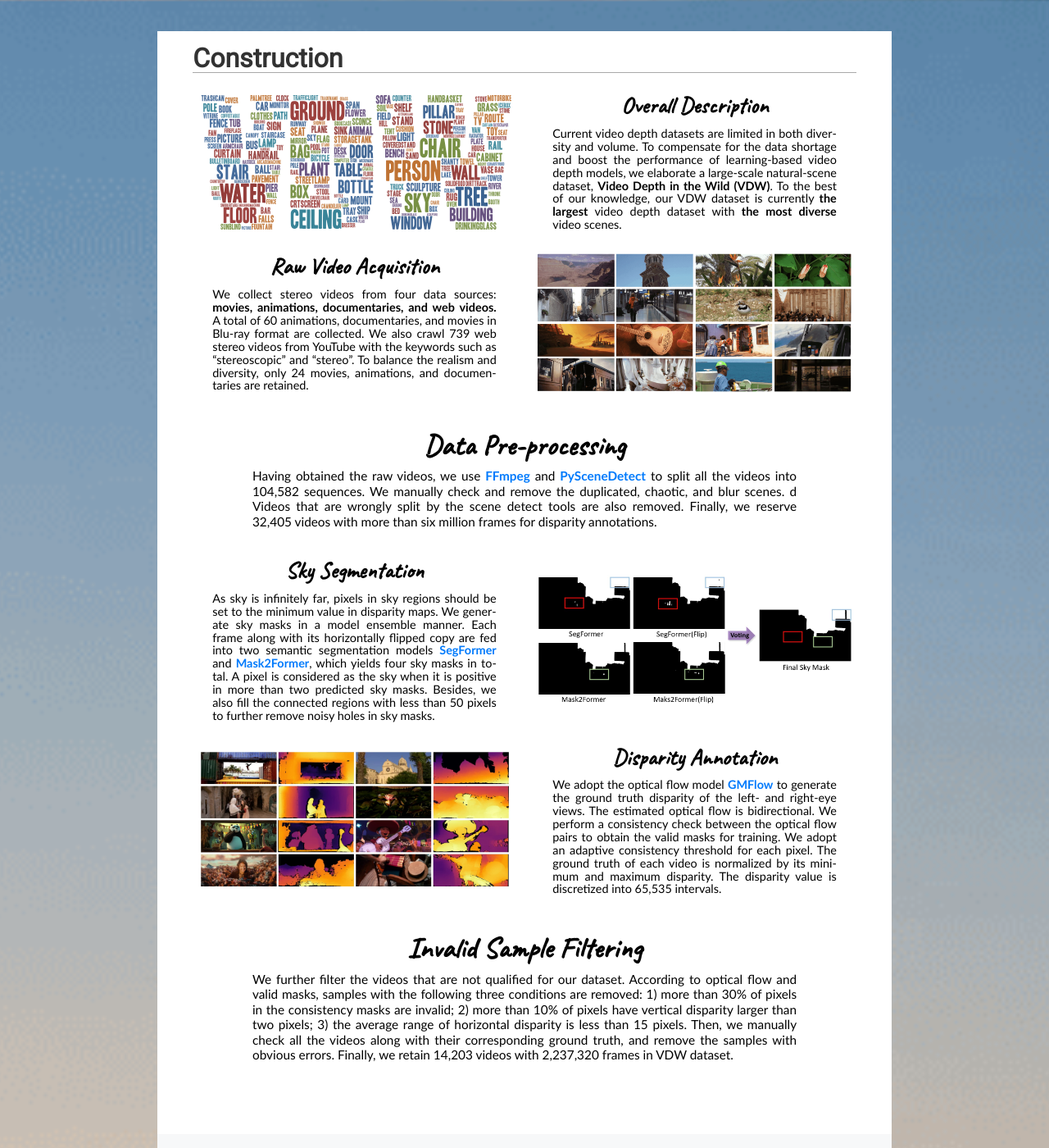
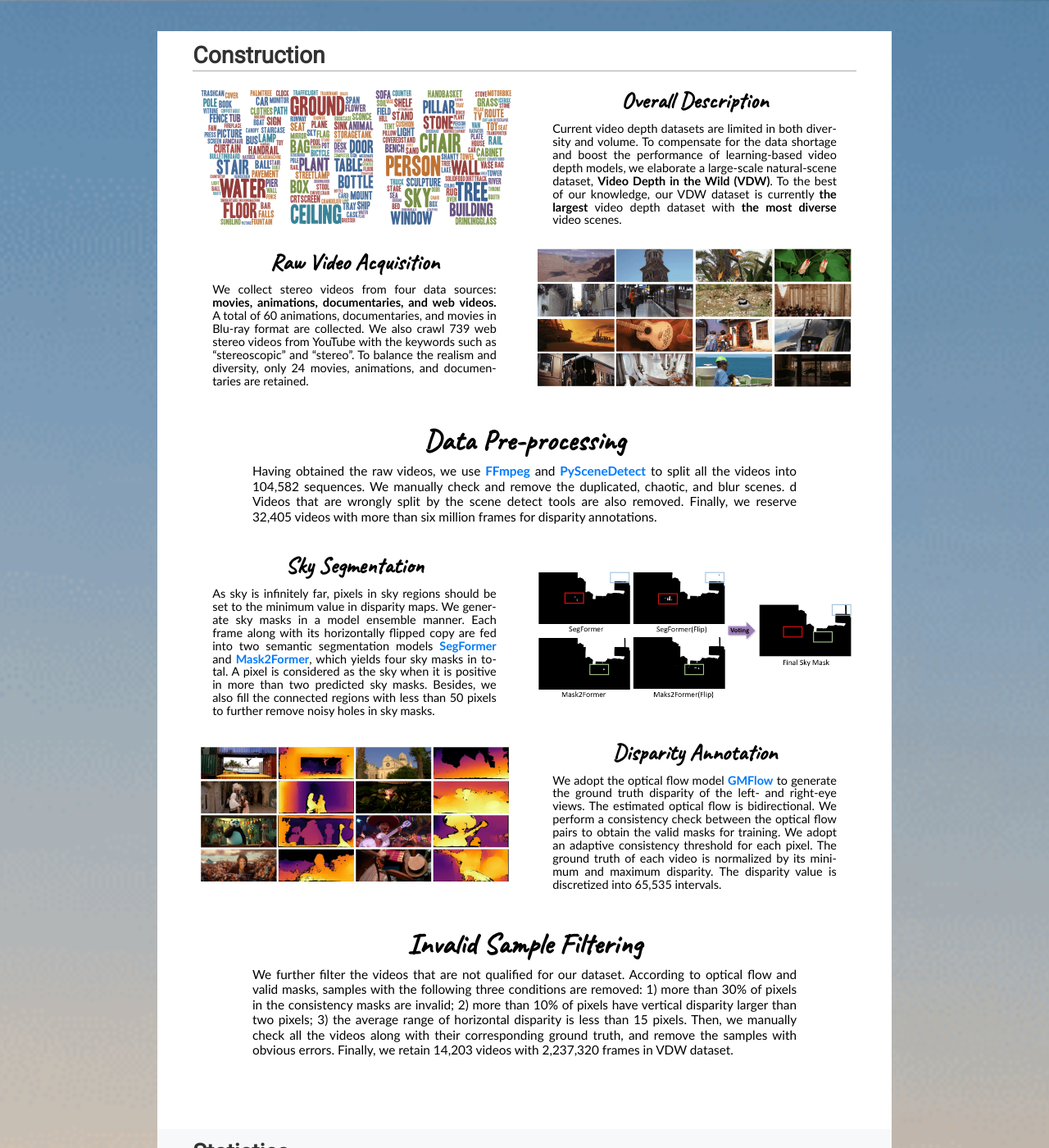
Before and after one commit to RaymondWang987/VDW, a Jekyll site: the page built from index.html, in a window 1280 px wide. Shown: the part 5000-6400 px from the top of the page at 82% size. Built offline with Jekyll 4.4.1, drawn with Linux system fonts in a browser that asks for light colours; some web fonts are replaced.

Commit message:
Update _base.scss

```diff
--- a/_sass/_base.scss
+++ b/_sass/_base.scss
@@ -643,7 +643,7 @@
 .download-subtitle{
     color: #454D64;
     font-family: Roboto;
-    font-size: 2vw;
+    font-size: 1.5vw;
     font-weight: bolder;
     margin:auto;
     text-align: left;
@@ -763,7 +763,7 @@
 //statistics
 .sec-title {
     font-family: Roboto;
-    font-size: 2.5vw;
+    font-size: 2.2vw;
     font-weight: bolder;
     position: relative;
   }
@@ -771,7 +771,7 @@
 .sec-title::after {
     content: "";
     position: absolute;
-    bottom: 12.5%; /* 调整分隔线的位置，可以根据需要调整 */
+    bottom: 5%; /* 调整分隔线的位置，可以根据需要调整 */
     left: 0;
     width: 100%;
     height: 2%; /* 设置分隔线的高度 */
```
